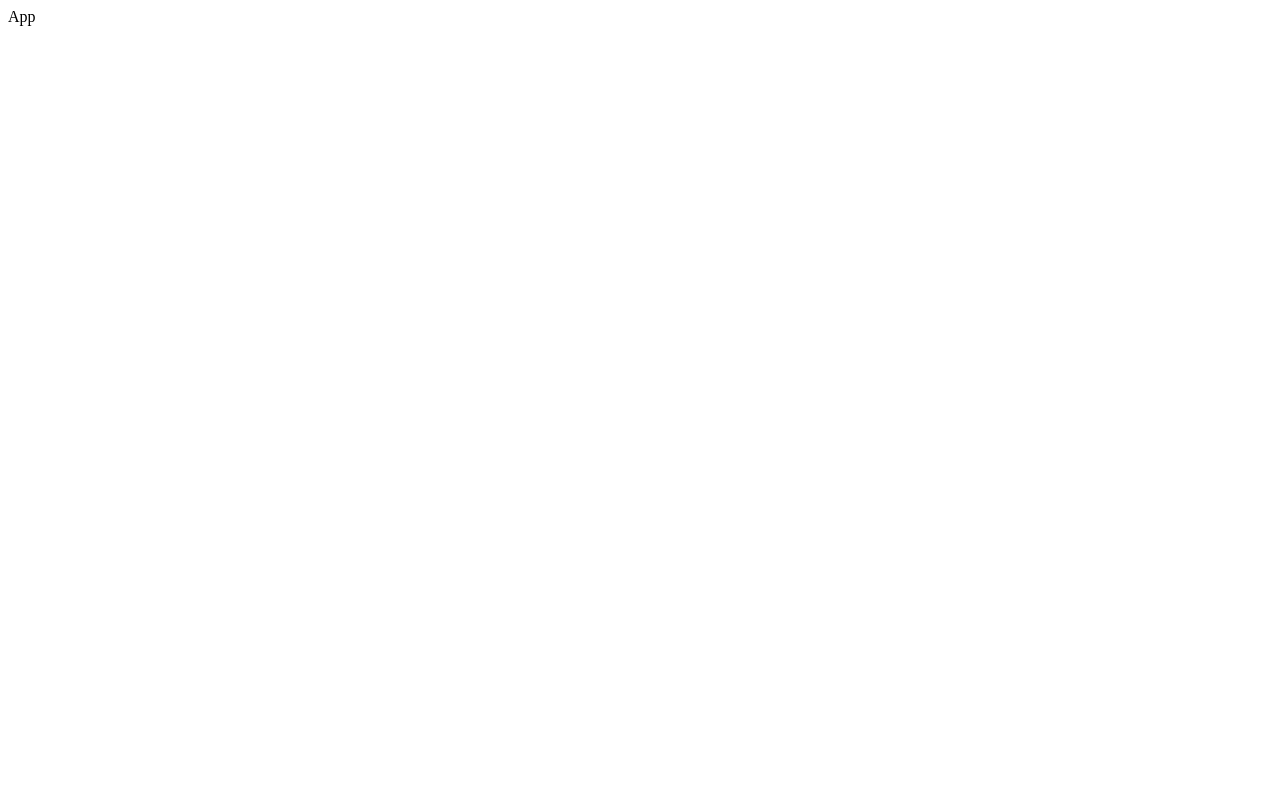
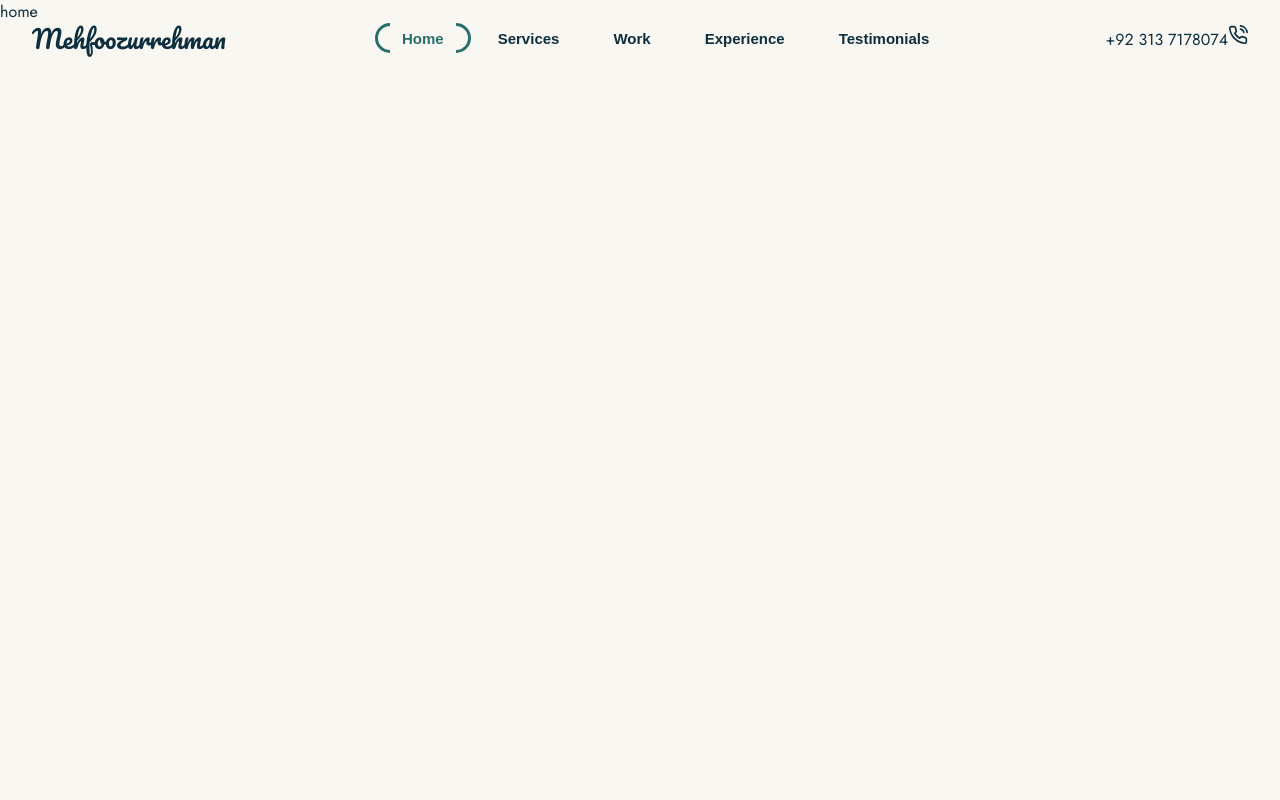
Before and after one commit to MehfoozurRehman/portfolio, a React (Vite) app: page / in a window 1280 px wide. Shown: the top 800 px of the page. Built offline with nearby package versions, Linux system fonts and the light colour scheme.

Commit message:
base header done

```diff
--- a/index.html
+++ b/index.html
@@ -9,6 +9,16 @@
     <title>Mehfooz-ur-Rehman</title>
     <link rel="manifest" href="/manifest.json" />
     <meta name="theme-color" content="#189366" />
+    <link rel="preconnect" href="https://fonts.googleapis.com" />
+    <link rel="preconnect" href="https://fonts.gstatic.com" crossorigin />
+    <link
+      href="https://fonts.googleapis.com/css2?family=Pacifico&display=swap"
+      rel="stylesheet"
+    />
+    <link
+      href="https://fonts.googleapis.com/css2?family=Jost:wght@400;500;700;800&display=swap"
+      rel="stylesheet"
+    />
   </head>
   <body>
     <div id="root"></div>
--- a/package.json
+++ b/package.json
@@ -9,10 +9,13 @@
     "preview": "vite preview"
   },
   "dependencies": {
+    "@babel/runtime": "^7.18.9",
     "axios": "^0.27.2",
     "react": "^18.2.0",
+    "react-click-away-listener": "^2.2.1",
     "react-dom": "^18.2.0",
-    "react-click-away-listener": "^2.2.1",
+    "react-feather": "^2.0.10",
+    "react-scrollspy": "^3.4.3",
     "swiper": "^8.3.2",
     "swr": "^1.3.0"
   },
--- a/src/App.jsx
+++ b/src/App.jsx
@@ -1,6 +1,65 @@
 import React from "react";
-import "App.scss";
+import "./App.scss";
+import Scrollspy from "react-scrollspy";
+import { PhoneCall } from "react-feather";
 
 export default function App() {
-  return <div>App</div>;
+  return (
+    <>
+      <Header />
+      <section id="home" style={{ height: 1000 }}>
+        home
+      </section>
+      <section id="services" style={{ height: 1000 }}>
+        services
+      </section>
+      <section id="work" style={{ height: 1000 }}>
+        work
+      </section>
+      <section id="experience" style={{ height: 1000 }}>
+        experience
+      </section>
+      <section id="testimonials" style={{ height: 1000 }}>
+        testimonials
+      </section>
+    </>
+  );
 }
+
+function Header() {
+  const navLinks = ["home", "services", "work", "experience", "testimonials"];
+  return (
+    <div className="header">
+      <div className="header__content">
+        <div className="header__content__logo">Mehfoozurrehman</div>
+        <Scrollspy
+          items={navLinks}
+          currentClassName="active"
+          className="header__content__nav"
+          componentTag="div"
+        >
+          {navLinks.map((link) => (
+            <button
+              type="button"
+              onClick={() => {
+                document.getElementById(link).scrollIntoView({
+                  behavior: "smooth",
+                });
+              }}
+              title={link}
+              className="header__content__nav__link"
+            >
+              <span>{link}</span>
+            </button>
+          ))}
+        </Scrollspy>
+        <div className="header__content__social">
+          +92 313 7178074
+          <a href="tel:+923137178074" className="header__content__social__link">
+            <PhoneCall size={20} color="currentColor" />
+          </a>
+        </div>
+      </div>
+    </div>
+  );
+}
--- a/src/App.scss
+++ b/src/App.scss
@@ -0,0 +1,79 @@
+$primary: #edb33c;
+$secondary: #286f6c;
+$tertiary: #f26541;
+$color: #0d2f3f;
+*,
+*::after,
+*::before {
+  box-sizing: border-box;
+  scroll-behavior: smooth;
+  color: $color;
+}
+body {
+  margin: 0;
+  padding: 0;
+  font-family: "Jost", sans-serif;
+  background-color: #f8f7f1;
+}
+.header {
+  position: fixed;
+  top: 0px;
+  width: 100%;
+}
+.header__content {
+  display: flex;
+  align-items: center;
+  justify-content: space-between;
+  padding: 1em 2em;
+}
+.header__content__logo {
+  font-size: 25px;
+  font-family: "Pacifico", cursive;
+}
+.header__content__nav {
+  display: flex;
+  align-items: center;
+}
+.header__content__nav__link {
+  font-size: 15px;
+  background-color: transparent;
+  padding: 0em 1.8em;
+  height: 30px;
+  border: none;
+  text-transform: capitalize;
+  font-weight: 600;
+  cursor: pointer;
+  position: relative;
+}
+.header__content__nav__link span {
+  z-index: 1;
+  position: relative;
+}
+.header__content__nav__link:after {
+  content: "";
+  position: absolute;
+  top: 0px;
+  left: 0px;
+  width: 100%;
+  height: 100%;
+  border: 0.2em solid $secondary;
+  border-radius: 50px;
+  z-index: -2;
+  display: none;
+}
+.header__content__nav__link::before {
+  content: "";
+  position: absolute;
+  top: 0px;
+  left: 1em;
+  width: calc(100% - 2em);
+  height: 100%;
+  background-color: #f8f7f1;
+  z-index: 0;
+}
+.header__content__nav .active span {
+  color: $secondary;
+}
+.header__content__nav .active::after {
+  display: flex;
+}
```
Also changed, not shown: 1 other file (tests, documents, lock files or other folders).
